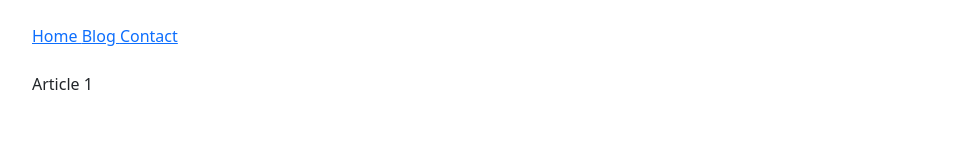
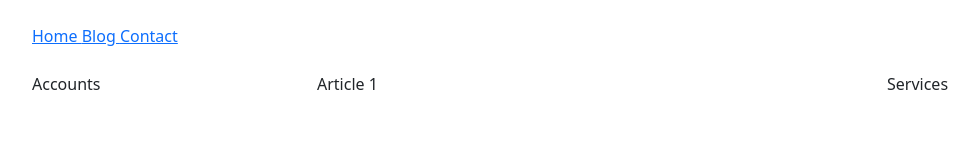
Before and after one commit to blue-draagon/my-react-tutorial, a React (Vite) app: page /blog/1 in a window 1280 px wide. Shown: the top 162 px of the page, without its empty margins (50-1029 px from the left). Built offline with nearby package versions, Linux system fonts and the light colour scheme.

Commit message:
multiple root imbrication

```diff
--- a/src/App.jsx
+++ b/src/App.jsx
@@ -1,13 +1,21 @@
-import {createBrowserRouter, NavLink, Outlet, RouterProvider} from "react-router-dom";
+import {createBrowserRouter, NavLink, Outlet, RouterProvider, useRouteError} from "react-router-dom";
 import {Article} from "./components/pages/Article.jsx";
+import {Blog} from "./components/pages/Blog.jsx";
 
 const router = createBrowserRouter([
     {
         path: "/",
         element: <RootLayout/>,
+        errorElement: <PageError />,
         children: [
-            {path: "blog", element: <Blog/>},
-            {path: "blog/:id", element: <Article/>},
+            {
+                path: "blog",
+                element: <BlogLayout/>,
+                children: [
+                    {path: "", element: <Blog/>},
+                    {path: ":id", element: <Article/>},
+                ]
+            },
             {path: "contact", element: <Contact/>},
         ]
     },
@@ -34,10 +42,18 @@ function RootLayout() {
     )
 }
 
-function Blog() {
+function BlogLayout() {
     return (
-        <div className="">
-            Blog
+        <div className="row">
+            <aside className="col-3">
+                Accounts
+            </aside>
+            <main className="col-6">
+                <Outlet/>
+            </main>
+            <aside className="col-3">
+                Services
+            </aside>
         </div>
     )
 }
@@ -60,4 +76,16 @@ function Navigation() {
     )
 }
 
+function PageError() {
+    const error = useRouteError()
+    return (
+        <div className="">
+            <h1 className="alert alert-danger">
+                An error has occurred :
+                {error?.error?.toString() ?? error?.toString()}
+            </h1>
+        </div>
+    )
+}
+
 export default App
--- /dev/null
+++ b/src/components/pages/Blog.jsx
@@ -0,0 +1,7 @@
+export function Blog () {
+    return (
+        <div className="">
+            <h3>Blog</h3>
+        </div>
+    )
+}
```
